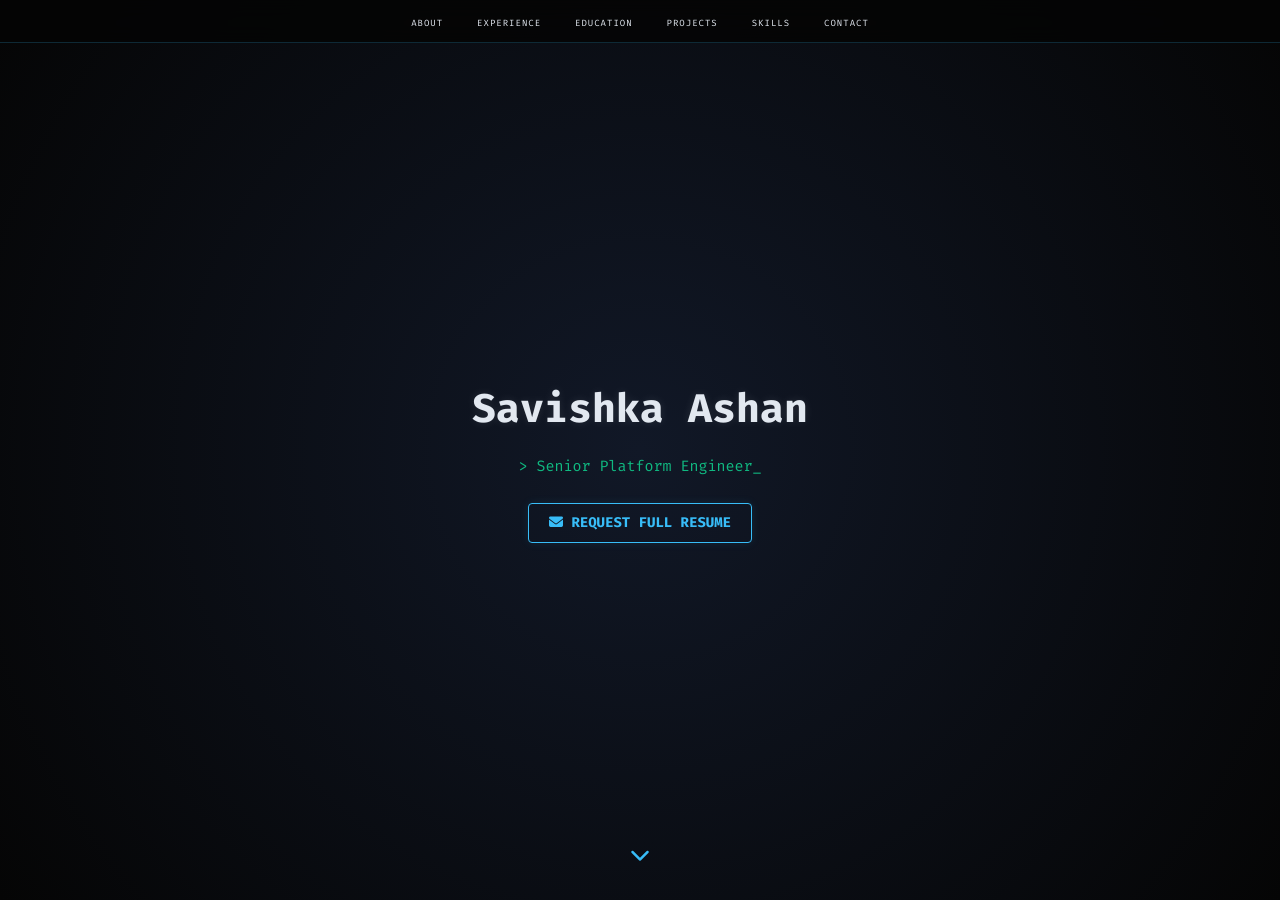
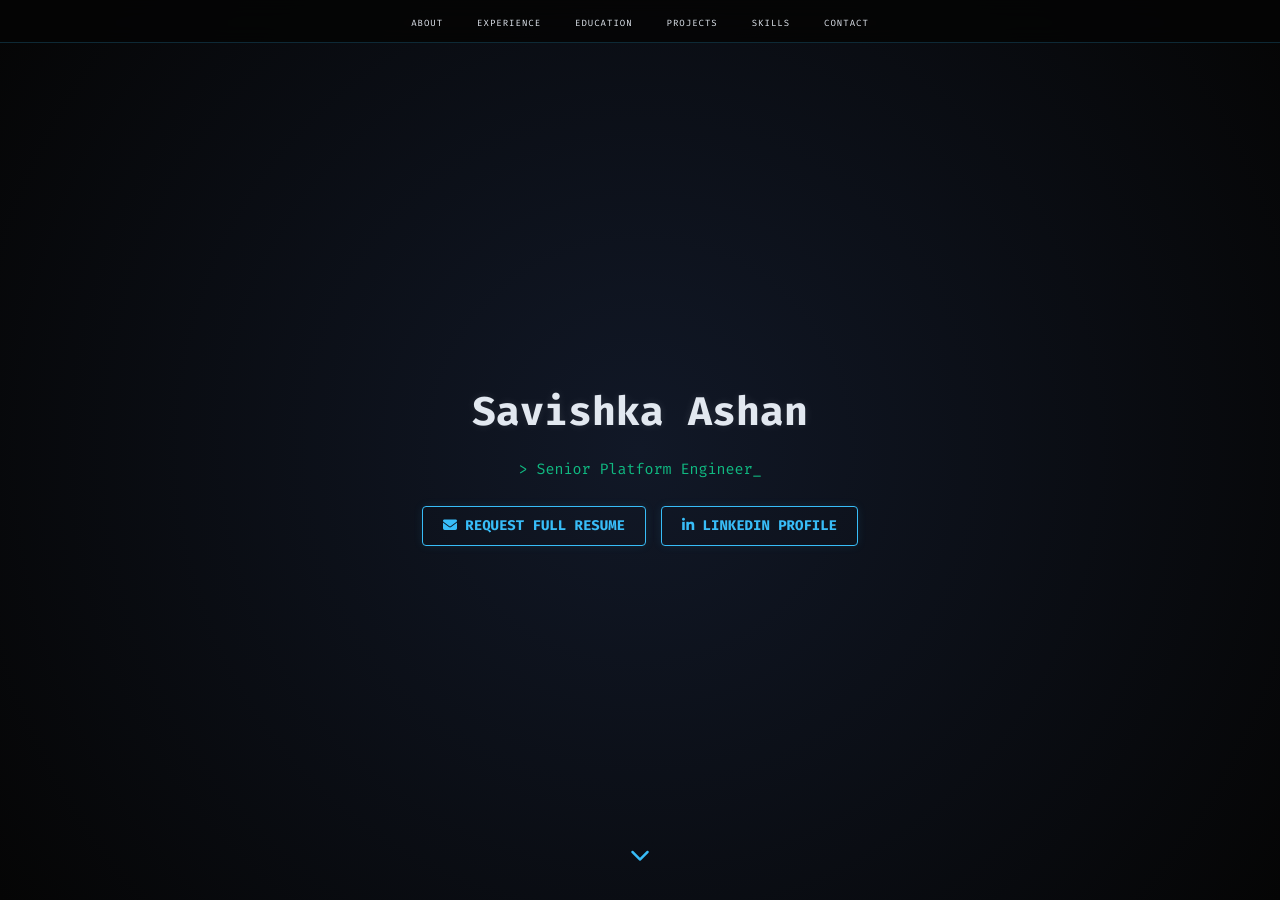
Before and after one commit to saviashan/saviashan.github.io, a Jekyll site: the page built from index.md, in a window 1280 px wide and 900 px high. Built offline with Jekyll 4.4.1, drawn with Linux system fonts in a browser that asks for light colours; nearby versions of some CDN libraries; library files that are not in the unit come from our copies.

Commit message:
feat: add linkedin profile button to hero section

```diff
--- a/index.md
+++ b/index.md
@@ -5,9 +5,14 @@ layout: default
     <div id="lead-content">
         <h1 class="glitch-text" data-text="Savishka Ashan">Savishka Ashan</h1>
         <h2 class="terminal-text">> Senior Platform Engineer<span class="cursor">_</span></h2>
-        <a href="#contact" class="btn-tech">
-            <i class="fa fa-envelope" aria-hidden="true"></i> Request Full Resume
-        </a>
+        <div style="display: flex; justify-content: center; gap: 15px; flex-wrap: wrap;">
+            <a href="#contact" class="btn-tech">
+                <i class="fa fa-envelope" aria-hidden="true"></i> Request Full Resume
+            </a>
+            <a href="https://www.linkedin.com/in/savishka-ashan/" target="_blank" class="btn-tech">
+                <i class="fa fa-linkedin" aria-hidden="true"></i> LinkedIn Profile
+            </a>
+        </div>
     </div>
     <div id="lead-overlay"></div>
     <div id="lead-down">
```
